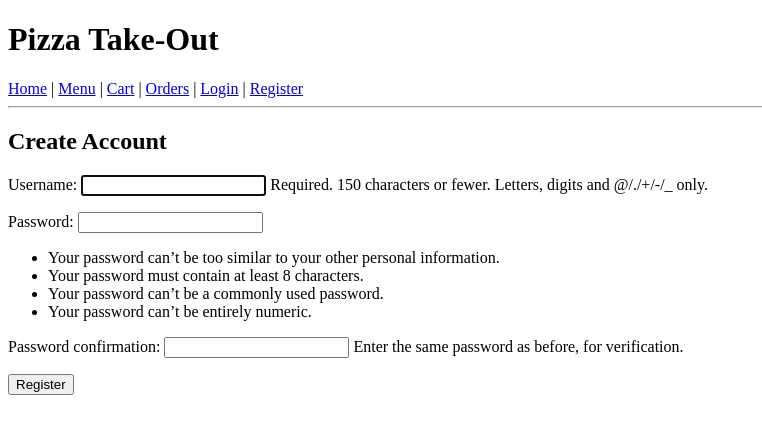
After one commit to floramousavi/pizza_django_project, a Django app: page /accounts/register/ in a window 1280 px wide. The commit adds this page. Shown: the top 434 px of the page, without its empty margins (0-762 px from the left). Run offline with Django 5.2, Linux system fonts and the light colour scheme.

Commit message:
created the authentication including registration,login/logout.

```diff
--- /dev/null
+++ b/accounts/templates/accounts/register.html
@@ -0,0 +1,13 @@
+{% extends "base.html" %}
+
+{% block title %}Register | Pizza Take-Out{% endblock %}
+
+{% block content %}
+    <h2>Create Account</h2>
+
+    <form method="post">
+        {% csrf_token %}
+        {{ form.as_p }}
+        <button type="submit">Register</button>
+    </form>
+{% endblock %}
--- /dev/null
+++ b/accounts/urls.py
@@ -0,0 +1,11 @@
+from django.contrib.auth import views as auth_views
+from django.urls import path
+from .views import register_view
+
+app_name = "accounts"
+
+urlpatterns = [
+    path("register/", register_view, name="register"),
+    path("login/", auth_views.LoginView.as_view(template_name="accounts/login.html"), name="login"),
+    path("logout/", auth_views.LogoutView.as_view(), name="logout"),
+]
--- a/accounts/views.py
+++ b/accounts/views.py
@@ -1,3 +1,18 @@
-from django.shortcuts import render
+from django.contrib import messages
+from django.contrib.auth import login
+from django.contrib.auth.forms import UserCreationForm
+from django.shortcuts import redirect, render
 
-# Create your views here.
+
+def register_view(request):
+    if request.method == "POST":
+        form = UserCreationForm(request.POST)
+        if form.is_valid():
+            user = form.save()
+            login(request, user)
+            messages.success(request, "Your account has been created successfully.")
+            return redirect("menu:home")
+    else:
+        form = UserCreationForm()
+
+    return render(request, "accounts/register.html", {"form": form})
--- a/config/settings.py
+++ b/config/settings.py
@@ -118,3 +118,5 @@ USE_TZ = True
 # https://docs.djangoproject.com/en/6.0/howto/static-files/
 
 STATIC_URL = "static/"
+LOGIN_REDIRECT_URL = "/"
+LOGOUT_REDIRECT_URL = "/"
--- a/config/urls.py
+++ b/config/urls.py
@@ -16,9 +16,10 @@ Including another URLconf
 """
 
 from django.contrib import admin
-from django.urls import path, include
+from django.urls import include, path
 
 urlpatterns = [
     path("admin/", admin.site.urls),
     path("", include("menu.urls")),
+    path("accounts/", include("accounts.urls")),
 ]
--- a/templates/base.html
+++ b/templates/base.html
@@ -13,11 +13,26 @@
             <a href="{% url 'menu:menu_list' %}">Menu</a> |
             <a href="#">Cart</a> |
             <a href="#">Orders</a> |
-            <a href="#">Login</a> |
-            <a href="#">Register</a>
+
+            {% if user.is_authenticated %}
+                <span>Logged in as {{ user.username }}</span> |
+                <form action="{% url 'accounts:logout' %}" method="post" style="display:inline;">
+                    {% csrf_token %}
+                    <button type="submit">Logout</button>
+                </form>
+            {% else %}
+                <a href="{% url 'accounts:login' %}">Login</a> |
+                <a href="{% url 'accounts:register' %}">Register</a>
+            {% endif %}
         </nav>
         <hr>
     </header>
+
+    {% if messages %}
+        {% for message in messages %}
+            <p>{{ message }}</p>
+        {% endfor %}
+    {% endif %}
 
     <main>
         {% block content %}
```
Also changed, not shown: accounts/templates/accounts/login.html (added, +13 -0 lines), db.sqlite3.
